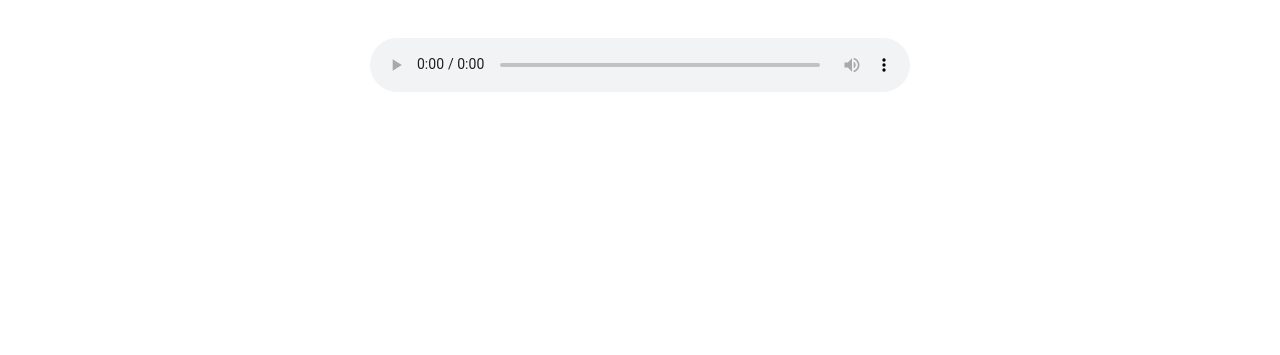
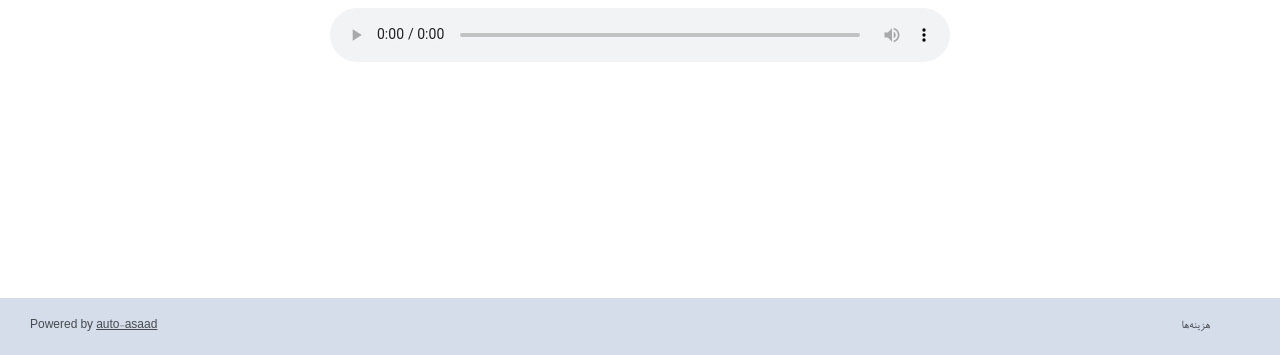
Before and after one commit to hrasadi/raa-players, a plain HTML site: page web/index.html in a window 1280 px wide. Shown: the part 445-800 px from the top of the page. Drawn offline with Linux system fonts and the light colour scheme.

Commit message:
touches on the homepage

```diff
--- a/web/index.html
+++ b/web/index.html
@@ -10,7 +10,7 @@
         <link href="responsive.min.css" rel="stylesheet" />
 	</head>
 	<body>
-		<div align="center" style="margin:100px">
+		<div align="center" class="content" >
 
 			<div style="margin:50px">
 				<img src="img/raa-logo-256.png"/>
@@ -29,6 +29,17 @@
 			</div>
 		</div>
 
+		<footer class="footer">
+	  		<ul class="menu">
+			    <li><a href="https://docs.google.com/spreadsheets/d/1SVCVIMHpp1umZr9jHyoZEFuDnFont-Xfkk864pMUthQ/edit?usp=sharing" target="_blank">هزینه‌ها</a></li>
+
+			    <li style="float:left">
+			    	Powered by <a style="text-decoration: underline;" target="_blank" href="https://github.com/hrasadi/auto-asaad">auto-asaad</a>
+			    </li>
+			</ul>
+
+		</footer>
+
 		<script src="vendor/jquery-2.1.4.min.js"></script>
         <script src="responsive.min.js"></script>
 	</body>
--- a/web/stylesheet.css
+++ b/web/stylesheet.css
@@ -9,6 +9,51 @@
 
 * {
 	font-family: 'Roya', Arial, sans-serif;
+}
+
+html {
+  height: 100%;
+}
+body {
+  display: flex;
+  flex-direction: column;
+  height: 100vh; /* Avoid the IE 10-11 `min-height` bug. */
+}
+.content {
+  flex: 1 0 auto; /* Prevent Chrome, Opera, and Safari from letting these items shrink to smaller than their content's default minimum size. */
+  padding: 20px;
+}
+
+.footer {
+  flex-shrink: 0; /* Prevent Chrome, Opera, and Safari from letting these items shrink to smaller than their content's default minimum size. */
+  padding: 20px;
+}
+
+footer {
+  background: #d5ddea;
+  color: #464a51;
+  font-size: 12px;
+}
+
+ul.menu {
+  margin-top: 0px;
+  margin-bottom: 0px;
+  list-style: none;
+}
+.menu li  {
+  padding: 0px 10px;
+  display: inline;
+}
+
+.menu li a {
+  text-decoration: none;
+  cursor: hand;
+  color: #464a51;
+}
+
+.menu li a:hover {
+  text-decoration: underline;
+  color: #464a51;
 }
 
 th {
```
